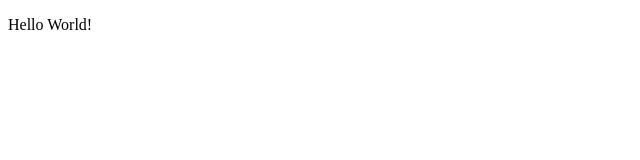
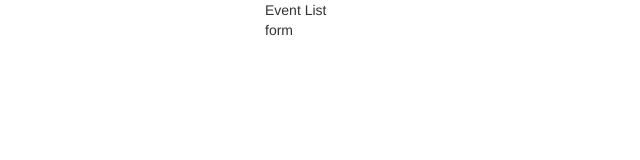
Before and after one commit to katada13/eventapp, a website: page src/public/index.html in a window 1280 px wide. Shown: the whole page, without its empty margins (0-640 px from the left). Drawn offline with Linux system fonts and the light colour scheme.

Commit message:
bootstrap grid structure

```diff
--- a/src/public/index.html
+++ b/src/public/index.html
@@ -3,12 +3,29 @@
 <head>
     <meta charset="UTF-8">
     <title>EventApp</title>
+
+    <!-- libs CSS -->
+    <link rel="stylesheet" href="libs/bootstrap/css/bootstrap.min.css"/>
+    <!-- app CSS -->
+
 </head>
 <body>
-<div>
-    <p>Hello World!</p>
+<div class="container">
+    <div class="row">
+        <div class="col-md-8 col-xs-12 col-md-offset-2">
+            Event List
+        </div>
+    </div>
+    <div class="row">
+        <div class="col-md-8 col-xs-12 col-md-offset-2">
+            form
+        </div>
+    </div>
+</div>
 
-    <div></div>
-</div>
+<!--libs JS-->
+<script src="libs/bootstrap/js/bootstrap.min.js"></script>
+<!--app JS-->
+
 </body>
 </html>
```
